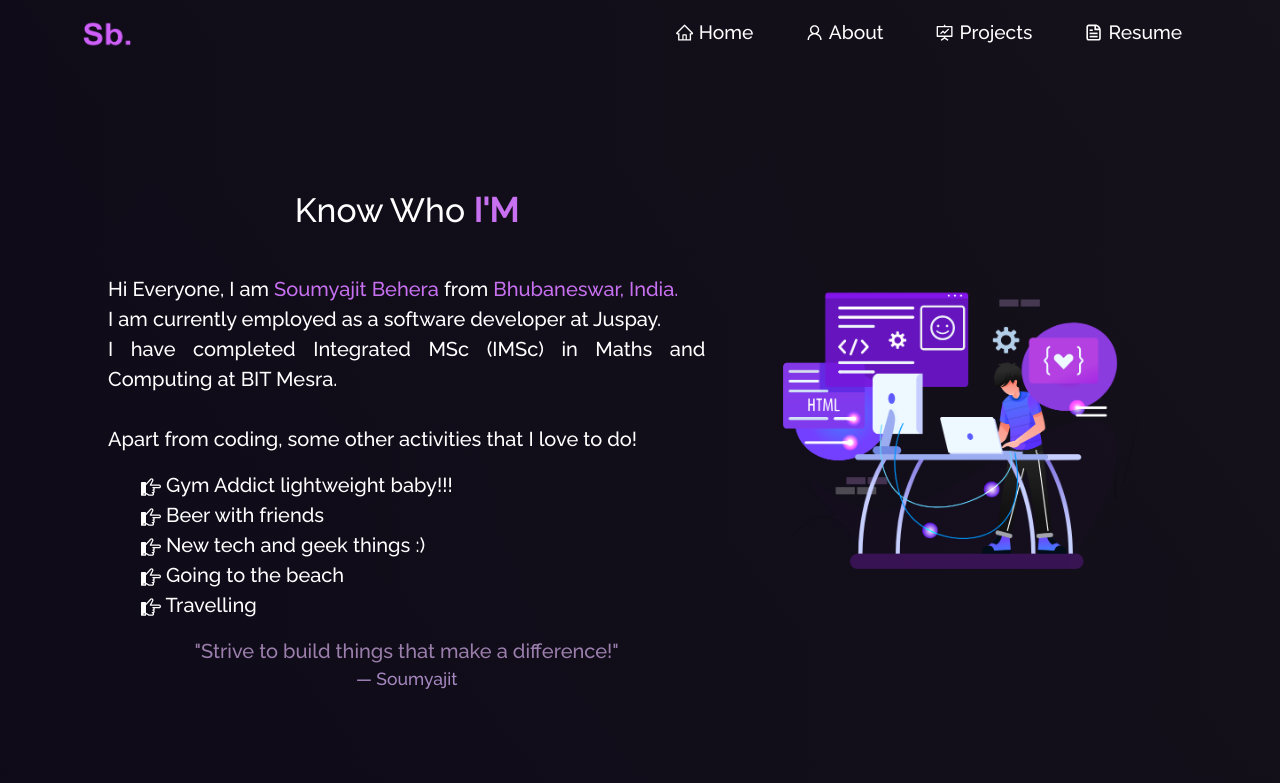
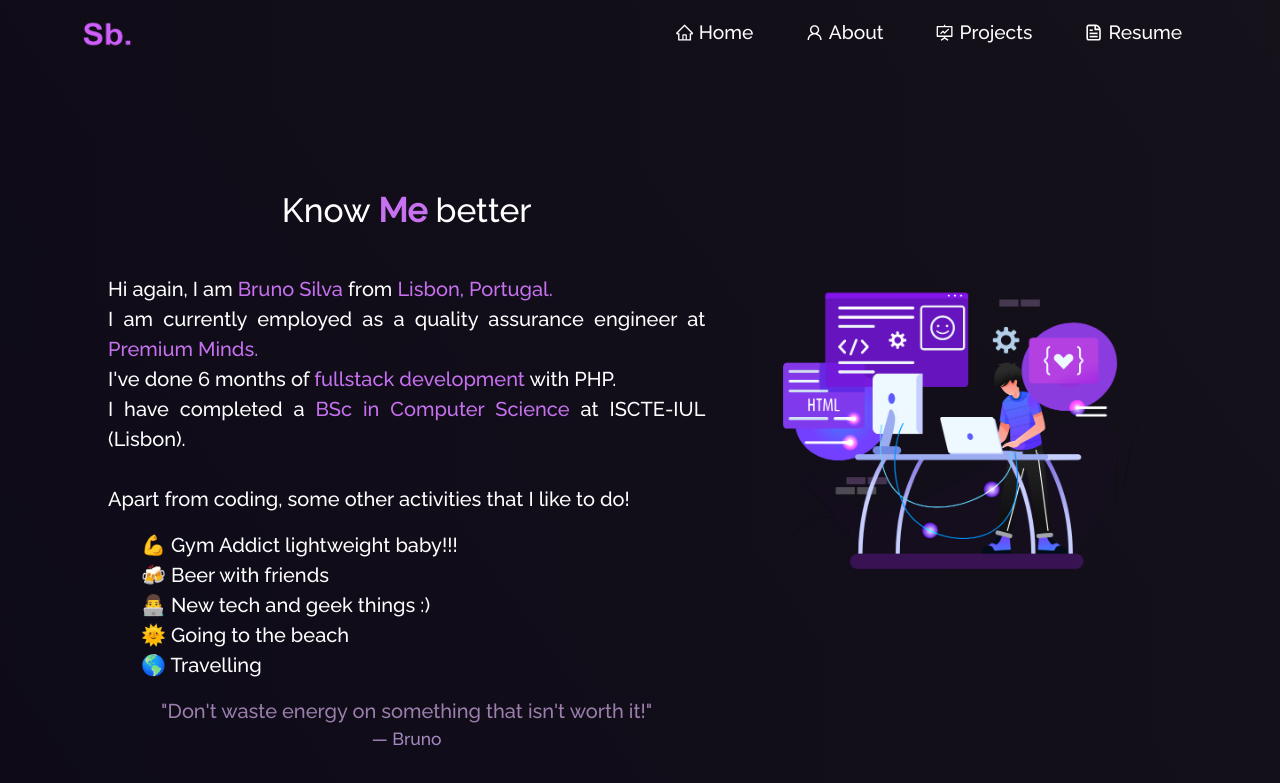
Before and after one commit to ItzHardcore/new-portfolio, a React (Create React App) app: page /about in a window 1280 px wide. Shown: the top 783 px of the page. Built offline with nearby package versions, Linux system fonts and the light colour scheme.

Commit message:
Some more updates on text

```diff
--- a/src/components/About/About.js
+++ b/src/components/About/About.js
@@ -20,7 +20,7 @@ function About() {
             }}
           >
             <h1 style={{ fontSize: "2.1em", paddingBottom: "20px" }}>
-              Know Who <strong className="purple">I'M</strong>
+              Know <strong className="purple">Me</strong> better
             </h1>
             <Aboutcard />
           </Col>
--- a/src/components/About/AboutCard.js
+++ b/src/components/About/AboutCard.js
@@ -1,6 +1,5 @@
 import React from "react";
 import Card from "react-bootstrap/Card";
-import { ImPointRight } from "react-icons/im";
 
 function AboutCard() {
   return (
@@ -8,39 +7,40 @@ function AboutCard() {
       <Card.Body>
         <blockquote className="blockquote mb-0">
           <p style={{ textAlign: "justify" }}>
-            Hi Everyone, I am <span className="purple">Soumyajit Behera </span>
-            from <span className="purple"> Bhubaneswar, India.</span>
+            Hi again, I am <span className="purple">Bruno Silva </span>
+            from <span className="purple"> Lisbon, Portugal.</span>
             <br />
-            I am currently employed as a software developer at Juspay.
+            I am currently employed as a quality assurance engineer at <span className="purple">Premium Minds.</span>
             <br />
-            I have completed Integrated MSc (IMSc) in Maths and Computing at BIT
-            Mesra.
+            I've done 6 months of <span className="purple">fullstack development</span> with PHP.
+            <br />
+            I have completed a <span className="purple">BSc in Computer Science</span> at ISCTE-IUL (Lisbon).
             <br />
             <br />
-            Apart from coding, some other activities that I love to do!
+            Apart from coding, some other activities that I like to do!
           </p>
           <ul>
             <li className="about-activity">
-              <ImPointRight /> Gym Addict lightweight baby!!!
+              💪 Gym Addict lightweight baby!!!
             </li>
             <li className="about-activity">
-              <ImPointRight /> Beer with friends
+              🍻 Beer with friends
             </li>
             <li className="about-activity">
-              <ImPointRight /> New tech and geek things :)
+              👨‍💻 New tech and geek things :)
             </li>
             <li className="about-activity">
-              <ImPointRight /> Going to the beach
+              🌞 Going to the beach
             </li>
             <li className="about-activity">
-              <ImPointRight /> Travelling
+              🌎 Travelling
             </li>
           </ul>
 
           <p style={{ color: "rgb(155 126 172)" }}>
-            "Strive to build things that make a difference!"{" "}
+            "Don't waste energy on something that isn't worth it!"{" "}
           </p>
-          <footer className="blockquote-footer">Soumyajit</footer>
+          <footer className="blockquote-footer">Bruno</footer>
         </blockquote>
       </Card.Body>
     </Card>
--- a/src/components/Home/Home2.js
+++ b/src/components/Home/Home2.js
@@ -19,26 +19,27 @@ function Home2() {
               A BIT <span className="purple">ABOUT </span> MYSELF
             </h1>
             <p className="home-about-body">
-              I fell in love with programming and I have at least learnt
-              something, I think… 🤷‍♂️
+              I'm really into Frontend development and I enjoy backend aswell. I consider myself as a
+              fast learner and a proactive guy! 😉
               <br />
-              <br />I am fluent in classics like
+              <br />I work with
               <i>
-                <b className="purple"> C++, Javascript and Go. </b>
+                <b className="purple"> Javascript, JAVA and Python! </b>
               </i>
+              🤓
               <br />
               <br />
-              My field of Interest's are building new &nbsp;
+              I'm interested in building new &nbsp;
               <i>
                 <b className="purple">Web Technologies and Products </b> and
-                also in areas related to{" "}
+                also in{" "}
                 <b className="purple">
-                  Blockchain.
+                  Mobile development.
                 </b>
               </i>
               <br />
               <br />
-              Whenever possible, I also apply my passion for developing products
+              I like to develop my projects
               with <b className="purple">Node.js</b> and
               <i>
                 <b className="purple">
@@ -48,7 +49,7 @@ function Home2() {
               </i>
               &nbsp; like
               <i>
-                <b className="purple"> React.js and Next.js</b>
+                <b className="purple"> React.js and Vue.js</b>
               </i>
             </p>
           </Col>
--- a/src/components/Home/Type.js
+++ b/src/components/Home/Type.js
@@ -7,7 +7,7 @@ function Type() {
       options={{
         strings: [
           "Software Developer",
-          "Javascript Entusiast",
+          "Javascript Enthusiast",
           "MERN Stack Developer",
           "Freelancer",
         ],
```
